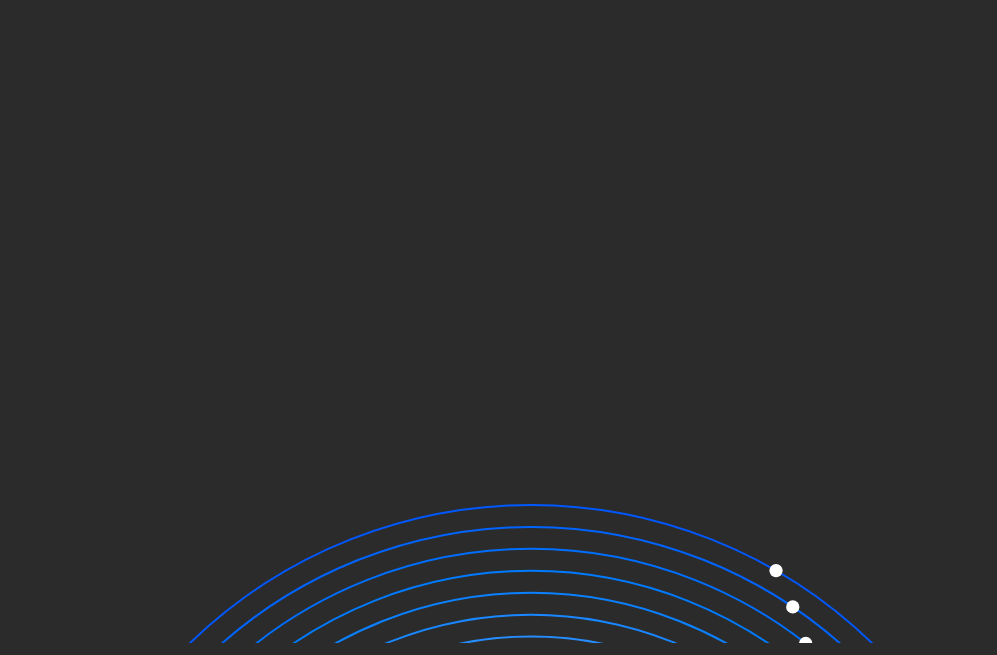
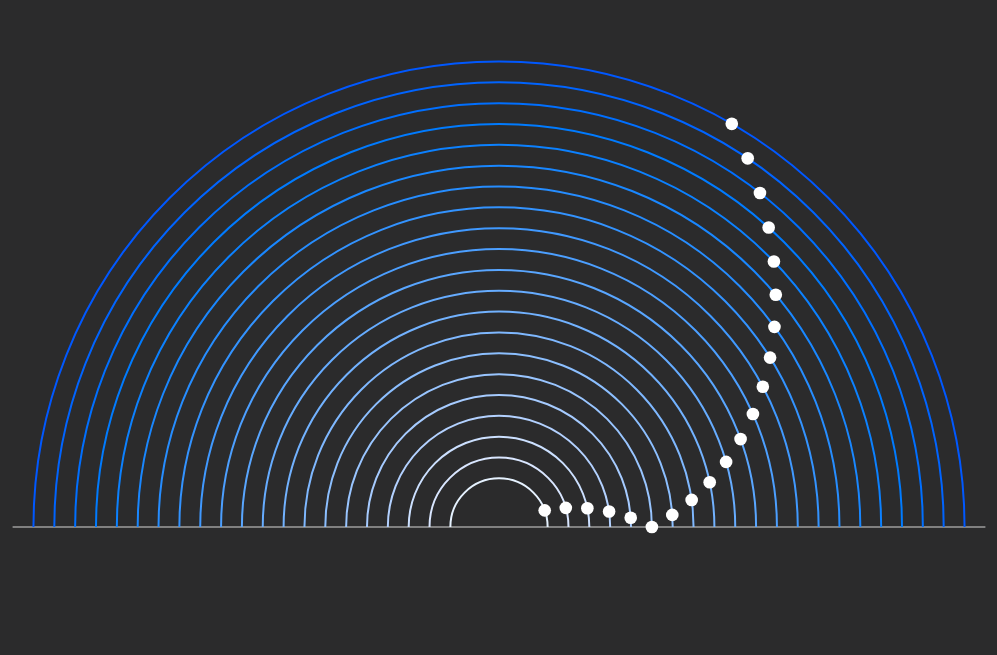
Before and after one commit to silaqui/polyrhythms, a website: page index.html in a window 1280 px wide. Shown: the part 165-820 px from the top of the page, without its empty margins (117-1114 px from the left). Drawn offline with Linux system fonts and the light colour scheme.

Commit message:
Paper size adjustments

```diff
--- a/app.js
+++ b/app.js
@@ -62,17 +62,17 @@ function draw() {
 
     const start = {
         x: paper.width * 0.1,
-        y: paper.width * 0.9
+        y: paper.height * 0.9
     }
 
     const center = {
         x: paper.width * 0.5,
-        y: paper.width * 0.9
+        y: paper.height * 0.9
     }
 
     const end = {
         x: paper.width * 0.9,
-        y: paper.width * 0.9
+        y: paper.height * 0.9
     }
 
     const length = end.x - start.x;
--- a/style.css
+++ b/style.css
@@ -3,6 +3,6 @@ body{
 }
 
 .paper{
-    height: 100vh;
-    width: 100vw;
+    height: 95vh;
+    width: 95vw;
 }
```
